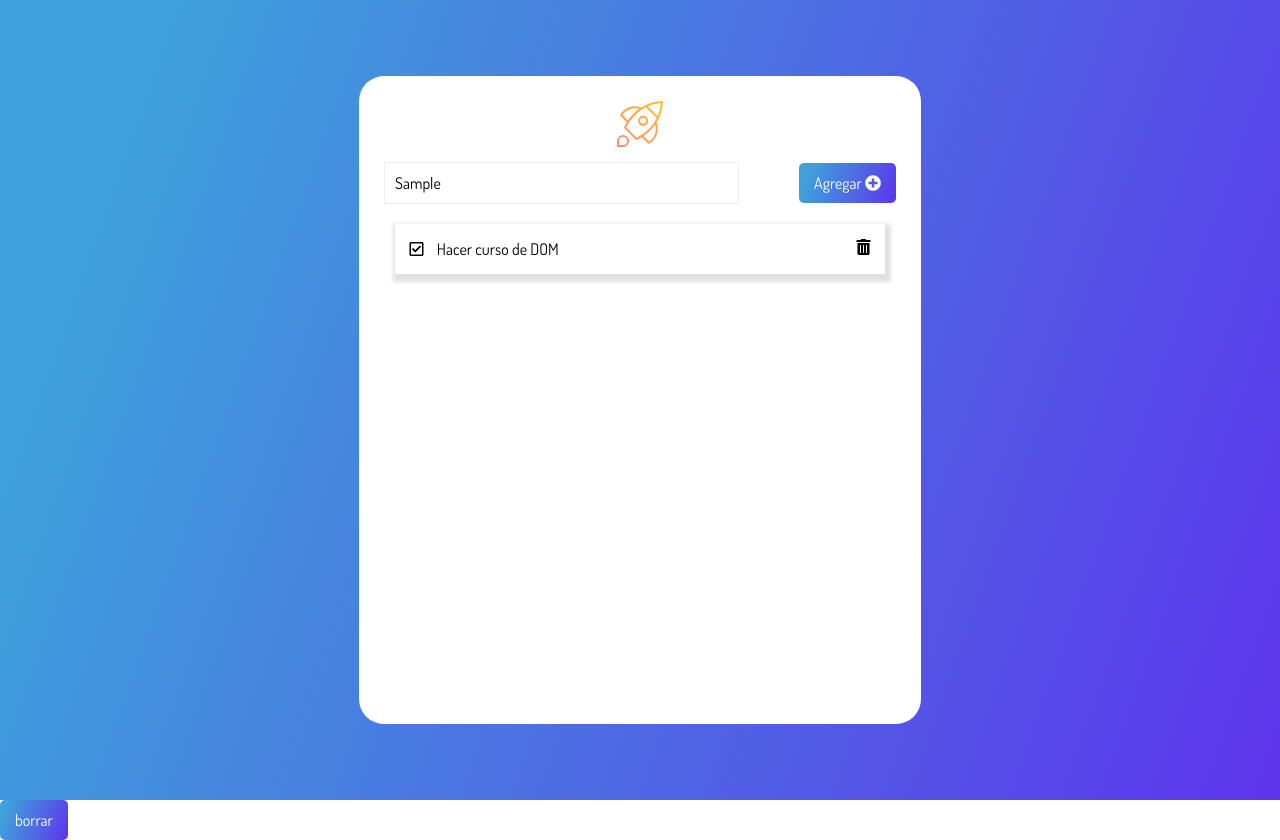
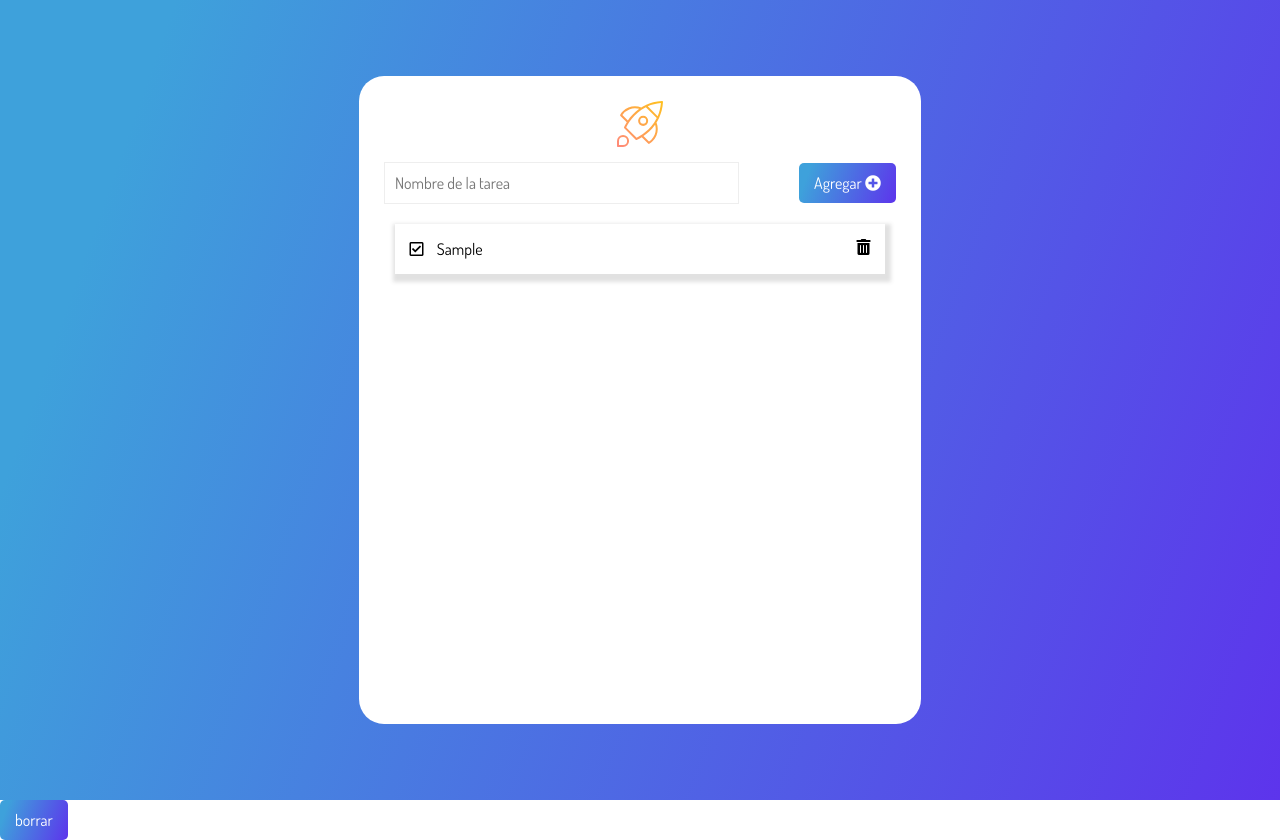
Before and after one commit to EgZero/TodoApp, a plain HTML site: page TODO App/index.html in a window 1280 px wide. Both pictures are taken after typing "Sample" into the empty fields and a click on the button "Agregar". Drawn offline with Linux system fonts and the light colour scheme.

Commit message:
Clase 03 Completada

```diff
--- a/TODO App/assets/JS/Index.js
+++ b/TODO App/assets/JS/Index.js
@@ -1,9 +1,24 @@
 const createBtn = document.querySelector("[data-createBtn]");
 const createInput = document.querySelector("[data-createInput]");
+const taskCard = document.querySelector("[data-taskContainer]");
 
 const createTask = (event) => {
     event.preventDefault();
-    console.log(createInput.value);
+
+    const textTask = createInput.value;
+    const cardList = document.querySelector("[data-cardList]")
+    const cardItem = document.createElement("li");
+
+    createInput.value = "";
+    const cardContent = `<div>
+                    <i class="far fa-check-square icon"></i>
+                    <span class="task">${textTask}</span>
+                    </div>
+                    <i class="fas fa-trash-alt trashIcon icon"></i>`;
+    cardItem.classList.add("card")
+    cardItem.innerHTML = cardContent;
+
+    cardList.appendChild(cardItem);
 }
 
 createBtn.addEventListener("click", createTask);
--- a/TODO App/index.html
+++ b/TODO App/index.html
@@ -36,14 +36,8 @@
             </button>
           </form>
         </div>
-        <ul class="cardsList">
-          <li class="card">
-            <div>
-              <i class="far fa-check-square icon"></i>
-              <span class="task">Hacer curso de DOM</span>
-            </div>
-            <i class="fas fa-trash-alt trashIcon icon"></i>
-          </li>
+        <ul class="cardsList" data-cardList>
+
         </ul>
       </div>
     </main>
```
